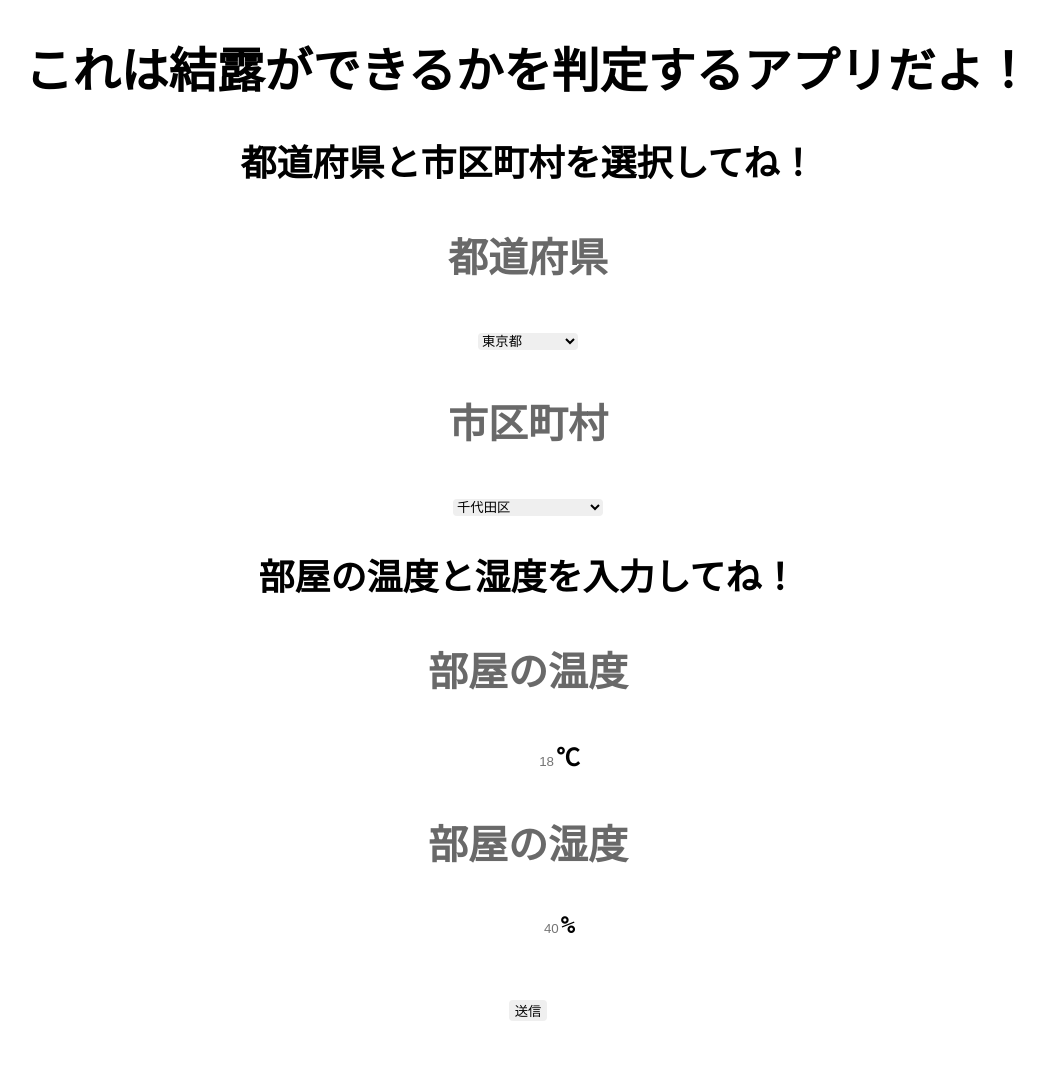
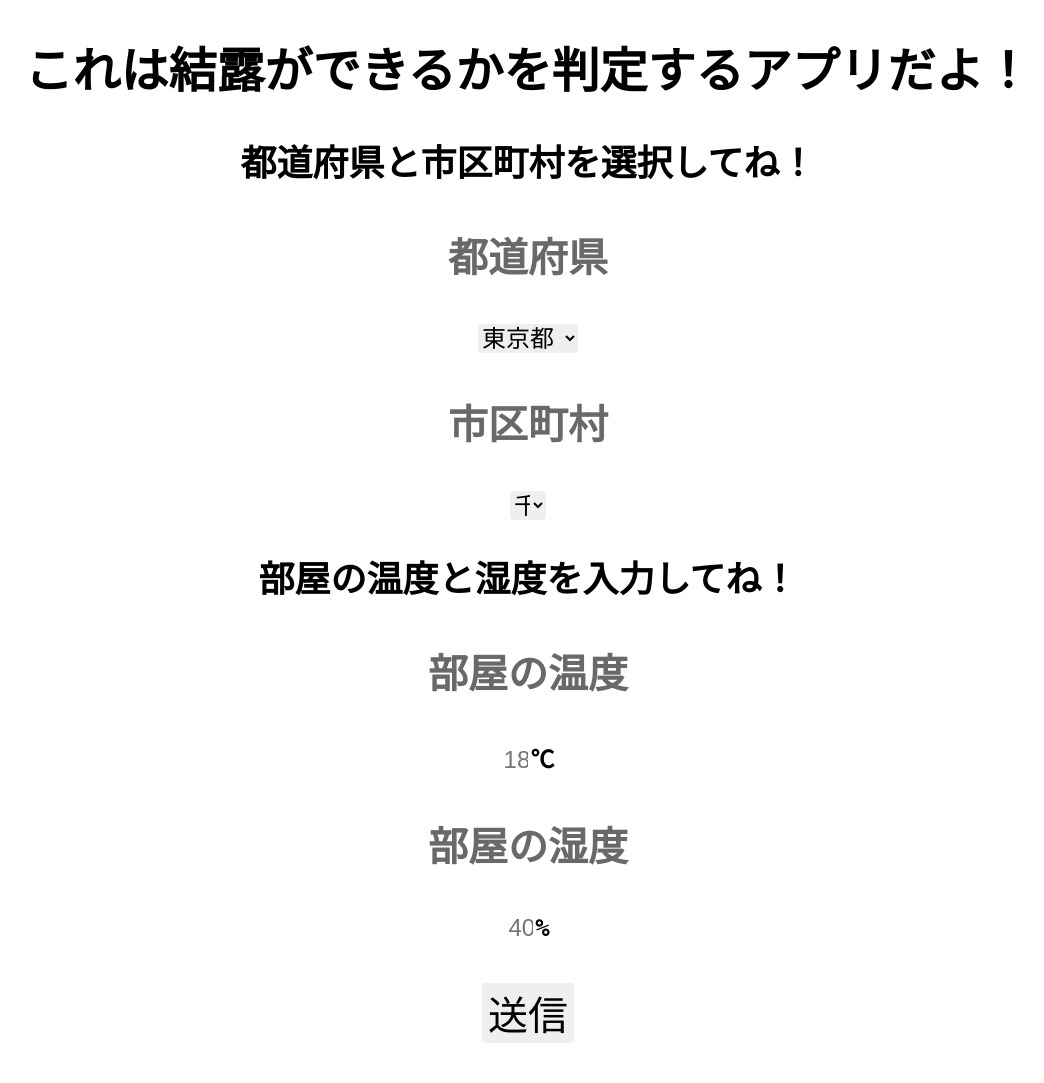
Before and after one commit to kadesh-kk/humidity-bot, a Flask app: page / in a window 1280 px wide. Shown: the whole page, without its empty margins (112-1156 px from the left). Before the commit the page ends 1021 px from the top, so only its background shows below. Run offline with Flask 2, Linux system fonts and the light colour scheme.

Commit message:
Add files via upload

```diff
--- a/static/css/style.css
+++ b/static/css/style.css
@@ -4,12 +4,14 @@ body {
 }
 
 select {
+    font-size: 1em;
     border: 1px;
     border-radius: 4px;
     box-sizing: border-box;
 }
 
 input {
+    font-size: 1em;
     border: 1px;
     border-radius: 4px;
     box-sizing: border-box;
@@ -31,12 +33,12 @@ div {
 }
 
 #city {
-    width: 150px;
+    width: 1.5em;
 }
 
 .integer_type {
     text-align: right;
-    width: 80px;
+    width: 1.2em;
 }
 
 .submit_type {
```
